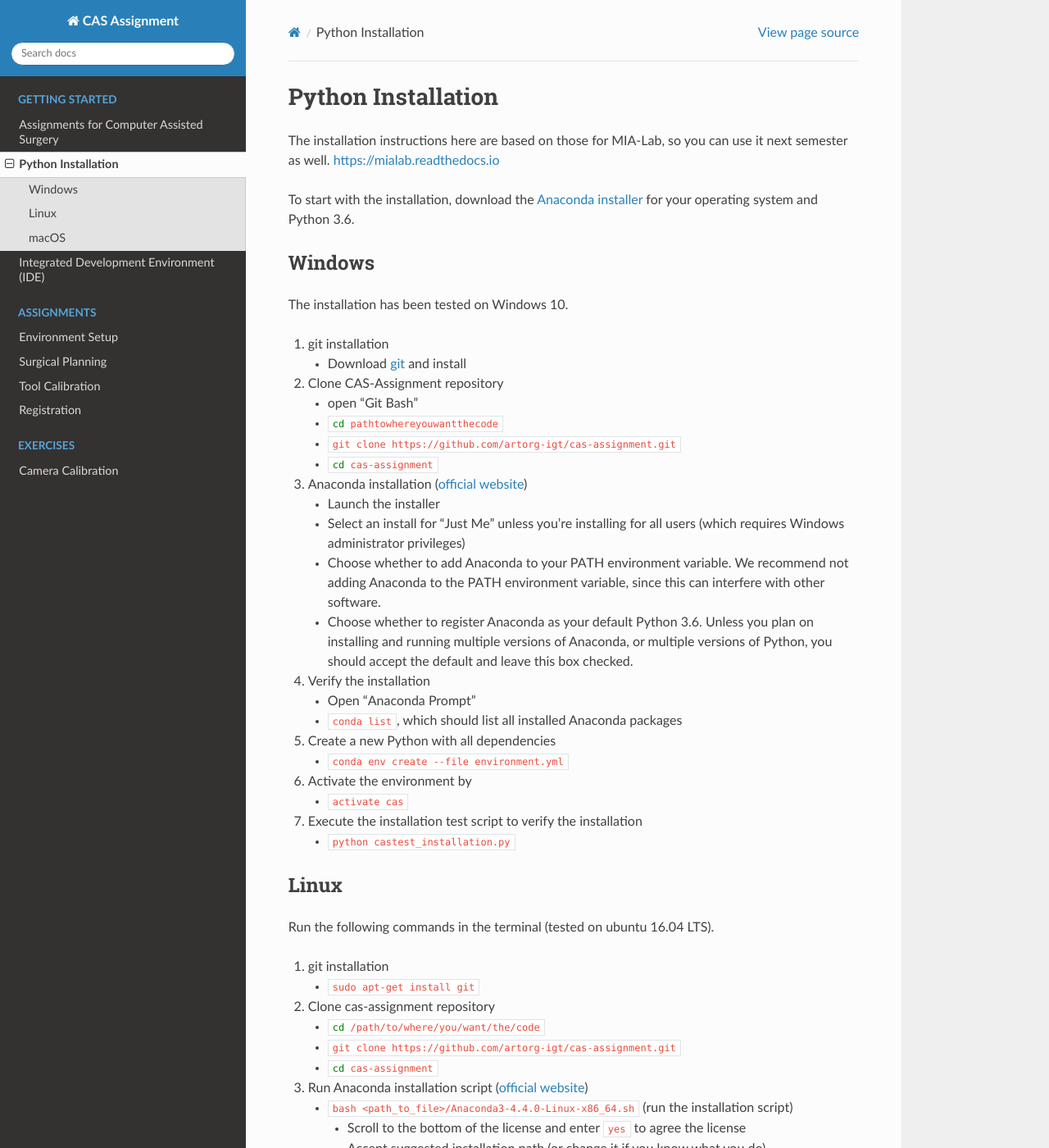
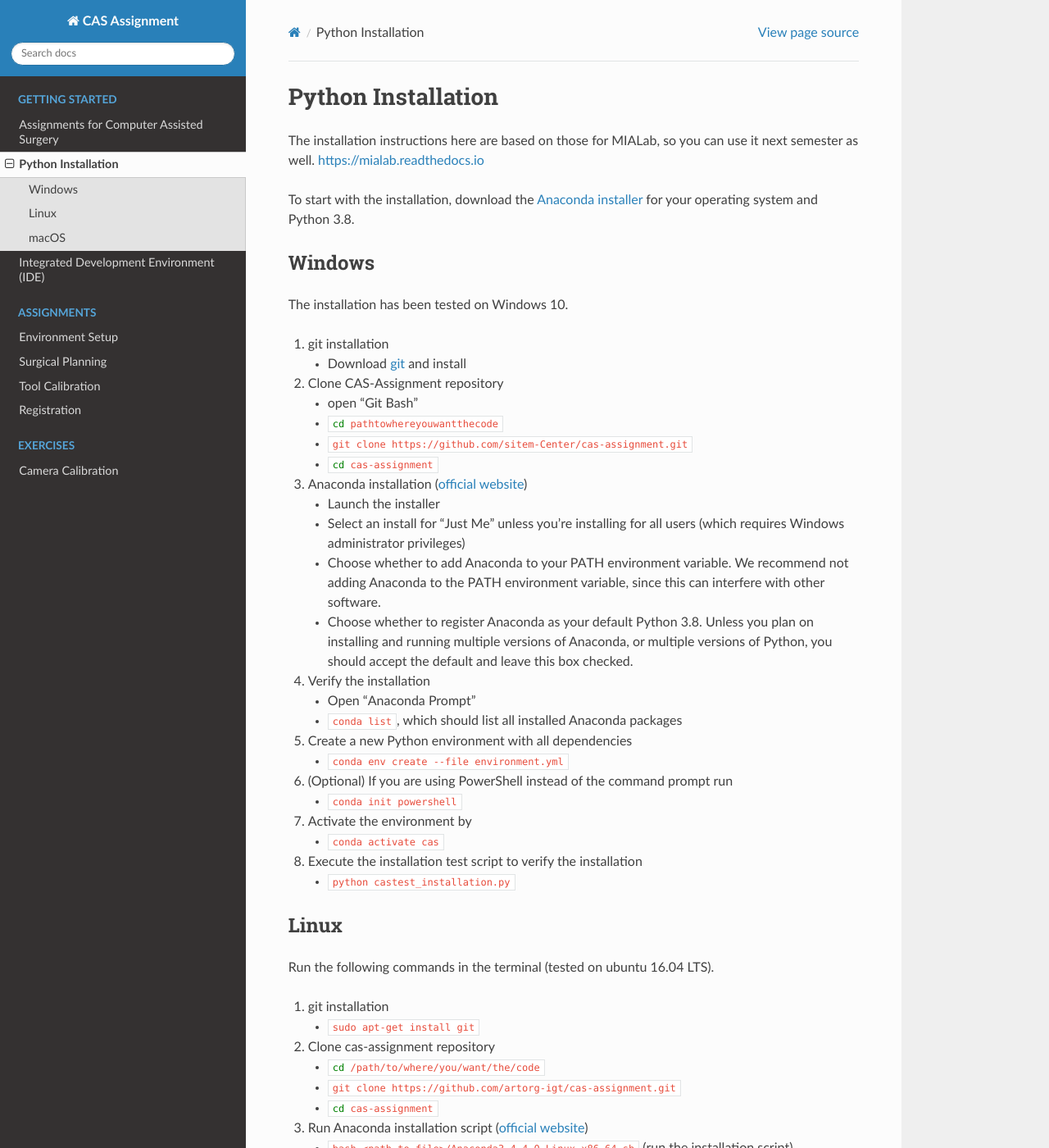
Before and after one commit to persmed/cas-assignment, a Sphinx documentation site: the page built from docs/installation.python.rst, in a window 1280 px wide and 1400 px high. Shown: the whole window at 82% size. Built offline with Sphinx 7.4.7 and the Read the Docs theme 2.0.0, drawn with Linux system fonts in a browser that asks for light colours.

Commit message:
update installation instructions and test installation to use compress nifti data

```diff
--- a/docs/installation.python.rst
+++ b/docs/installation.python.rst
@@ -4,10 +4,10 @@
 .. role:: bash(code)
    :language: bash
 
-The installation instructions here are based on those for MIA-Lab, so you can use it next semester as well.
+The installation instructions here are based on those for MIALab, so you can use it next semester as well.
 https://mialab.readthedocs.io
 
-To start with the installation, download the `Anaconda installer <https://www.anaconda.com/download/>`_ for your operating system and Python 3.6.
+To start with the installation, download the `Anaconda installer <https://www.anaconda.com/download/>`_ for your operating system and Python 3.8.
 
 Windows
 -------
@@ -21,7 +21,7 @@
 
    - open "Git Bash"
    - :bash:`cd \path\to\where\you\want\the\code`
-   - :bash:`git clone https://github.com/artorg-igt/cas-assignment.git`
+   - :bash:`git clone https://github.com/sitem-Center/cas-assignment.git`
    - :bash:`cd cas-assignment`
 
 #. Anaconda installation (`official website <https://docs.anaconda.com/anaconda/install/windows.html>`__)
@@ -29,20 +29,24 @@
    - Launch the installer
    - Select an install for "Just Me" unless you’re installing for all users (which requires Windows administrator privileges)
    - Choose whether to add Anaconda to your PATH environment variable. We recommend not adding Anaconda to the PATH environment variable, since this can interfere with other software.
-   - Choose whether to register Anaconda as your default Python 3.6. Unless you plan on installing and running multiple versions of Anaconda, or multiple versions of Python, you should accept the default and leave this box checked.
+   - Choose whether to register Anaconda as your default Python 3.8. Unless you plan on installing and running multiple versions of Anaconda, or multiple versions of Python, you should accept the default and leave this box checked.
 
 #. Verify the installation
 
    - Open "Anaconda Prompt"
    - :bash:`conda list`, which should list all installed Anaconda packages
 
-#. Create a new Python with all dependencies
+#. Create a new Python environment with all dependencies
 
    - :bash:`conda env create --file environment.yml`
 
+#. (Optional) If you are using PowerShell instead of the command prompt run
+
+   - :bash:`conda init powershell`
+
 #. Activate the environment by
 
-   - :bash:`activate cas`
+   - :bash:`conda activate cas`
 
 #. Execute the installation test script to verify the installation
 
```
Also changed, not shown: 2 other files.
